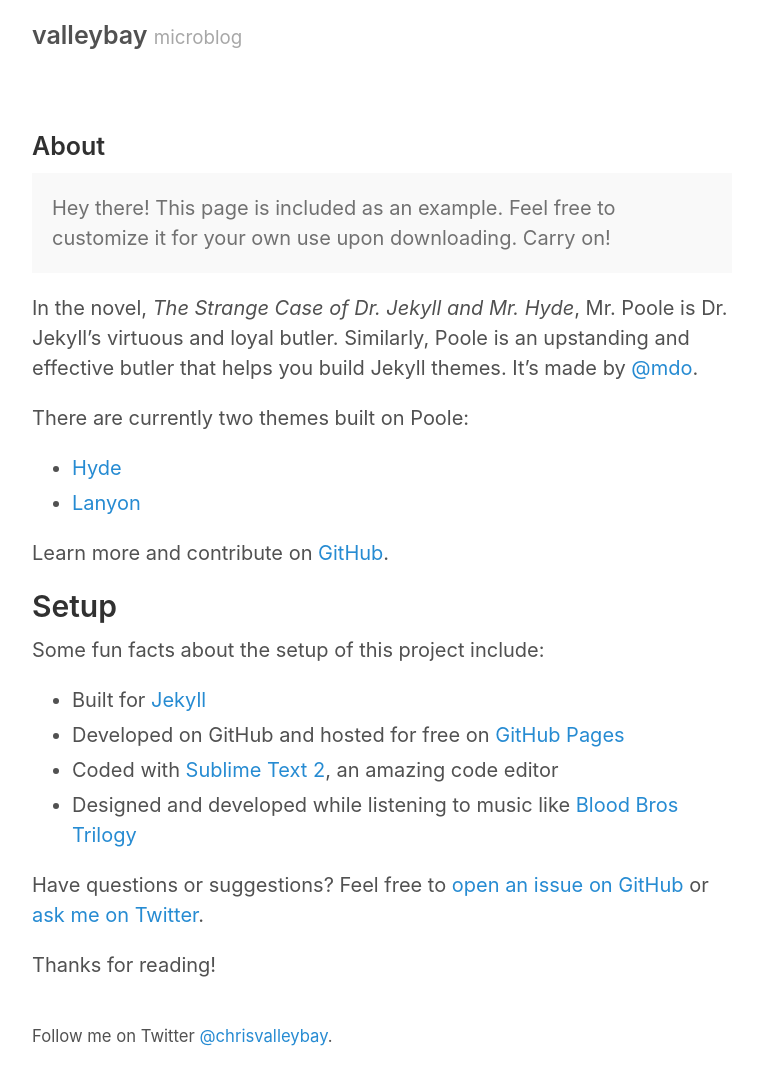
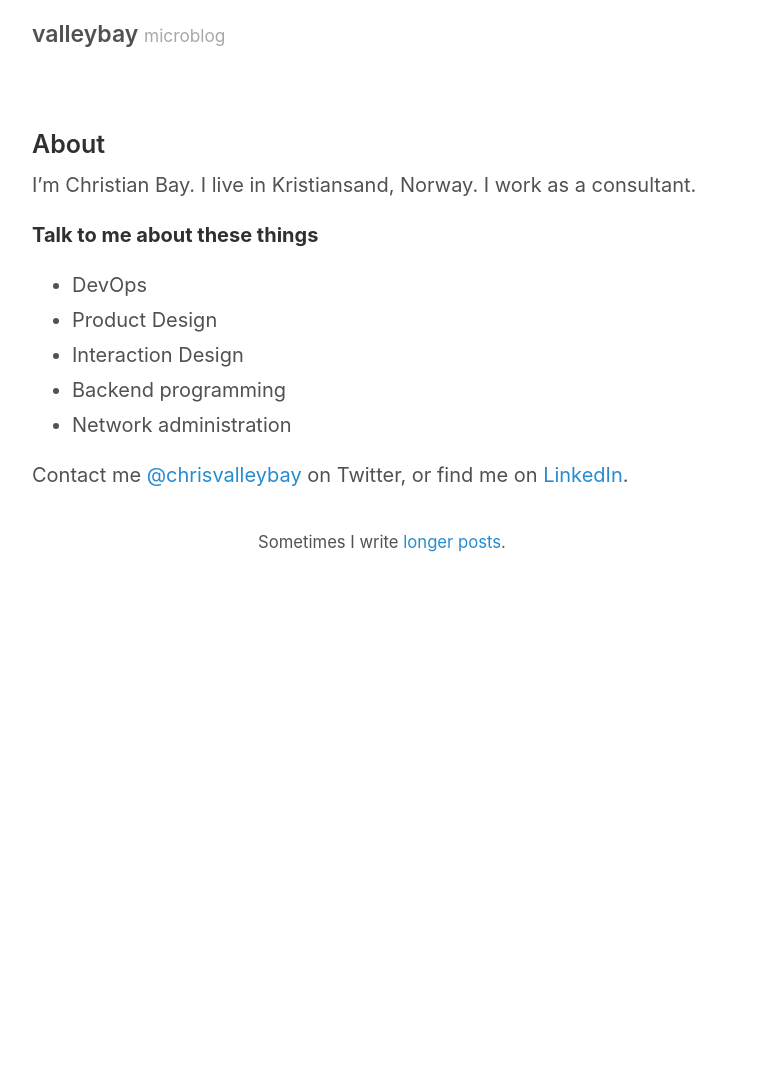
Before and after one commit to valleybay/valleybay.github.io, a Jekyll site: the page built from about.md, in a window 1280 px wide. Shown: the whole page, without its empty margins (258-1015 px from the left). Built offline with Jekyll 4.4.1, drawn with Linux system fonts in a browser that asks for light colours; after the commit the page ends 900 px from its top, so only the background shows below that.

Commit message:
Updated about page

```diff
--- a/_layouts/default.html
+++ b/_layouts/default.html
@@ -19,7 +19,9 @@
 
       <footer class="footer">
         <small>
-          Follow me on Twitter <a href="https://twitter.com/chrisvalleybay">@chrisvalleybay</a>.
+          <center>
+            Sometimes I write <a href="https://medium.com/@christianbay">longer posts</a>.
+          </center>
         </small>
       </footer>
     </div>
--- a/_layouts/page.html
+++ b/_layouts/page.html
@@ -3,6 +3,6 @@
 ---
 
 <article class="page">
-  <h1 class="page-title">{{ page.title }}</h1>
+  <h2 class="page-title">{{ page.title }}</h2>
   {{ content }}
 </article>
--- a/_sass/_type.scss
+++ b/_sass/_type.scss
@@ -11,17 +11,17 @@
 }
 
 h1 {
-  font-size: 1.25rem;
+  font-size: 1.5rem;
 }
 
 h2 {
   margin-top: 1rem;
-  font-size: 1.5rem;
+  font-size: 1.25rem;
 }
 
 h3 {
   margin-top: 1.5rem;
-  font-size: 1.25rem;
+  font-size: 1.15rem;
 }
 
 h4, h5, h6 {
--- a/about.md
+++ b/about.md
@@ -2,29 +2,14 @@
 layout: page
 title: About
 ---
+I'm Christian Bay. I live in Kristiansand, Norway. I work as a consultant.
 
-<p class="message">
-  Hey there! This page is included as an example. Feel free to customize it for your own use upon downloading. Carry on!
-</p>
+**Talk to me about these things**
 
-In the novel, *The Strange Case of Dr. Jekyll and Mr. Hyde*, Mr. Poole is Dr. Jekyll's virtuous and loyal butler. Similarly, Poole is an upstanding and effective butler that helps you build Jekyll themes. It's made by [@mdo](https://twitter.com/mdo).
+* DevOps
+* Product Design
+* Interaction Design
+* Backend programming
+* Network administration
 
-There are currently two themes built on Poole:
-
-* [Hyde](http://hyde.getpoole.com)
-* [Lanyon](http://lanyon.getpoole.com)
-
-Learn more and contribute on [GitHub](https://github.com/poole).
-
-## Setup
-
-Some fun facts about the setup of this project include:
-
-* Built for [Jekyll](http://jekyllrb.com)
-* Developed on GitHub and hosted for free on [GitHub Pages](https://pages.github.com)
-* Coded with [Sublime Text 2](http://sublimetext.com), an amazing code editor
-* Designed and developed while listening to music like [Blood Bros Trilogy](https://soundcloud.com/maddecent/sets/blood-bros-series)
-
-Have questions or suggestions? Feel free to [open an issue on GitHub](https://github.com/poole/poole/issues/new) or [ask me on Twitter](https://twitter.com/mdo).
-
-Thanks for reading!
+Contact me [@chrisvalleybay](https://twitter.com/chrisvalleybay) on Twitter, or find me on [LinkedIn](https://linkedin.com/in/chridal).
--- a/index.html
+++ b/index.html
@@ -6,11 +6,11 @@
 <div class="posts">
   {% for post in paginator.posts %}
   <article class="post">
-    <h1 class="post-title">
+    <h3 class="post-title">
       <a href="{{ site.baseurl }}{{ post.url }}">
         {{ post.title }}
       </a>
-    </h1>
+    </h3>
 
     {{ post.content }}
 
```
Also changed, not shown: 9 other files.
